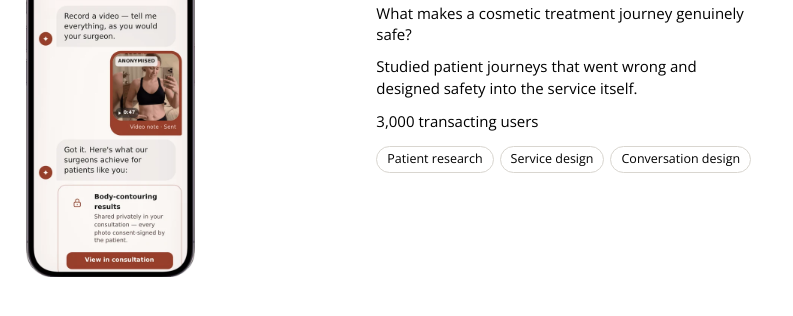
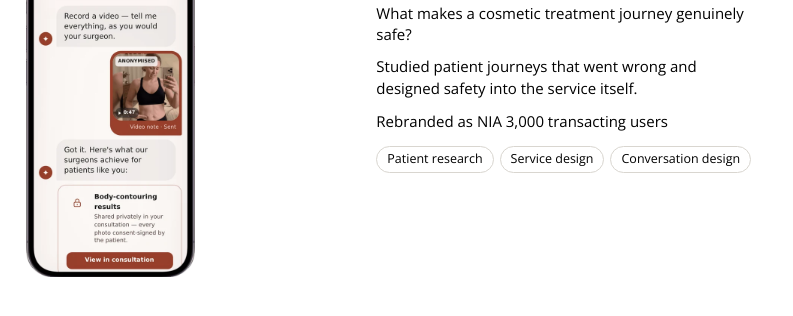
Before and after one commit to idatink/id-portfolio, a plain HTML site: page index.html in a window 1280 px wide. Shown: the part 780-1096 px from the top of the page, 487-1280 px from the left. Drawn offline with nearby package versions, Linux system fonts and the light colour scheme.

Commit message:
Update index.html

```diff
--- a/index.html
+++ b/index.html
@@ -213,7 +213,7 @@ header a.scr:hover,header button.scr:hover{opacity:1}
 
   <article class="row grid">
     <a class="strip" href="#oia"><img src="oia-face.webp" alt="Oia maps facial features through the phone" width="640" height="640"><img src="oia-phone2.webp" alt="Oia chat: a patient sends a video note" width="450" height="900" style="background:none"></a>
-    <a class="c4 meta" href="#oia"><h2>Oia</h2><div class="yr">2025 · heyoia.com</div><p class="q">What makes a cosmetic treatment journey genuinely safe?</p><p>Studied patient journeys that went wrong and designed safety into the service itself.</p><p class="hit">3,000 transacting users</p><div class="tags"><span>Patient research</span><span>Service design</span><span>Conversation design</span></div></a>
+    <a class="c4 meta" href="#oia"><h2>Oia</h2><div class="yr">2025 · heyoia.com</div><p class="q">What makes a cosmetic treatment journey genuinely safe?</p><p>Studied patient journeys that went wrong and designed safety into the service itself.</p><p class="hit"> Rebranded as NIA 3,000 transacting users</p><div class="tags"><span>Patient research</span><span>Service design</span><span>Conversation design</span></div></a>
   </article>
 
   <article class="row grid">
```
